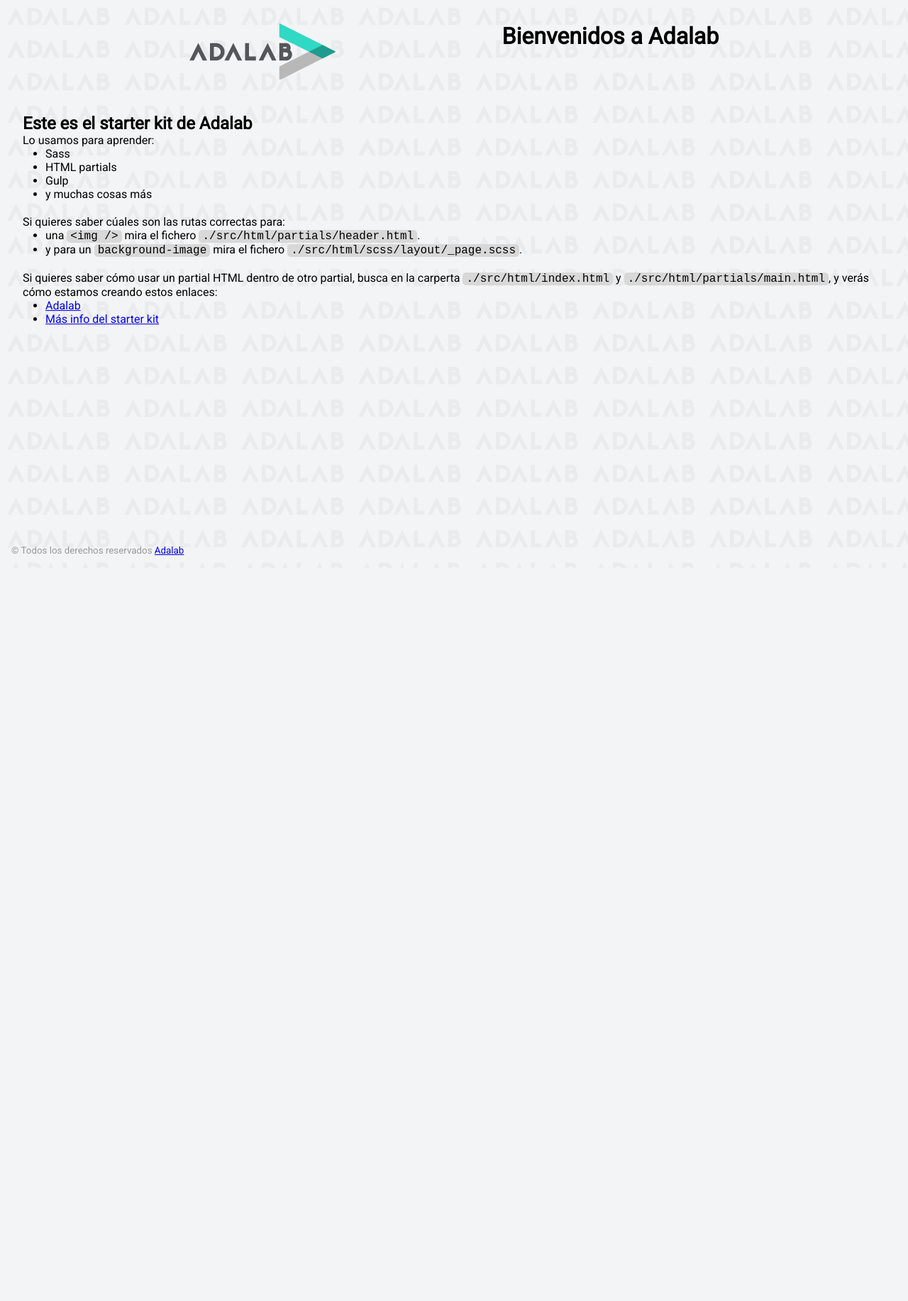
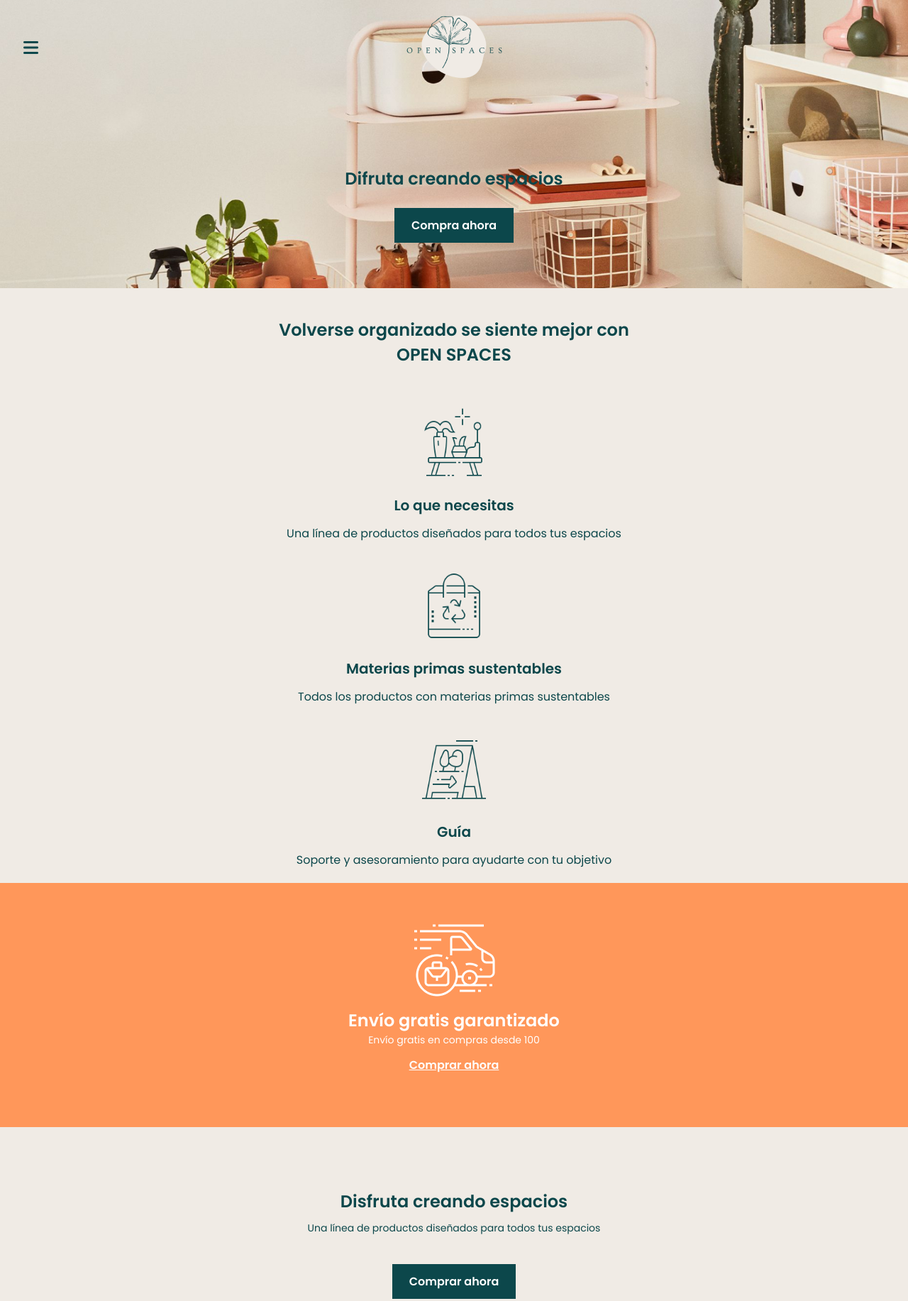
Before and after one commit to Adalab/modulo-1-evaluacion-final-sararunda, a website: page docs/index.html in a window 1280 px wide. Shown: the top 1833 px of the page at 71% size. Before the commit the page ends 800 px from the top, so only its background shows below. Drawn offline with Linux system fonts and the light colour scheme.

Commit message:
npm run docs

```diff
--- a/docs/assets/css/main.css
+++ /dev/null
@@ -1 +0,0 @@
-*{box-sizing:border-box;margin:0;padding:0}.code{font-size:16px;background:#d8d8d8;padding:0 5px;border-radius:5px}.link__adalab:hover{background-color:#099d8d;color:#fff}.link__github:hover{background-color:#CCC;color:#000}body{padding:2rem;height:100vh;background-image:url("../images/bg-adalab.png");background-color:#f3f4f5;font-family:"Roboto",sans-serif}.page__header{display:flex;justify-content:space-evenly;margin-bottom:3rem}.page__footer{position:fixed;left:0;bottom:0;width:100vw;padding:1rem;color:#999}.main__list{padding-left:2rem;padding-bottom:20px}
--- a/docs/assets/js/main.js
+++ /dev/null
@@ -1 +0,0 @@
-"use strict";console.log(">> Ready :)");
--- a/docs/index.html
+++ b/docs/index.html
@@ -3,66 +3,188 @@
   <head>
     <meta charset="UTF-8" />
     <meta name="viewport" content="width=device-width, initial-scale=1" />
-    <title>Adalab Web Starter Kit</title>
-    <link href="https://fonts.googleapis.com/css?family=Roboto&display=swap" rel="stylesheet" />
-    <link rel="stylesheet" href="./assets/css/main.css" />
-    <link rel="icon" href="./assets/images/favicon.png" />
+
+    <title>Open Spaces</title>
+    <link rel="preconnect" href="https://fonts.googleapis.com" />
+    <link rel="preconnect" href="https://fonts.gstatic.com" crossorigin />
+    <link
+      href="https://fonts.googleapis.com/css2?family=Poppins:wght@100;200;400;600&display=swap"
+      rel="stylesheet"
+    />
+
+    <script
+      src="https://kit.fontawesome.com/1d71b4c1f4.js"
+      crossorigin="anonymous"
+    ></script>
+    <link rel="stylesheet" href="./assets/css/style.css" />
   </head>
+  <body>
+    <header id="header" class="header">
+      <a class="header__menu" href="https://adalab.es/"
+        ><i class="fa-solid fa-bars"></i
+      ></a>
 
-  <body>
-    <div class="page">
-      <header class="page__header">
-        <img src="./assets/images/logo-adalab.png" alt="Adalab">
-        <h1>Bienvenidos a Adalab</h1>
+      <img
+        src="./assets/images/logo.png"
+        alt="logo brand"
+        class="header__icon-brand"
+      />
+      <div class="header__top">
+        <h1 class="header__top__title_header">Difruta creando espacios</h1>
+
+        <button class="header__top__buy_now">Compra ahora</button>
+      </div>
     </header>
 
-      <main class="page__main">
-        <h2>Este es el starter kit de Adalab</h2>
-        <p>Lo usamos para aprender:</p>
-        <ul class="main__list">
-          <li>Sass</li>
-          <li>HTML partials</li>
-          <li>Gulp</li>
-          <li>y muchas cosas más</li>
-        </ul>
-        <p>Si quieres saber cúales son las rutas correctas para:</p>
-        <ul class="main__list">
-          <li>
-            una <code class="code">&lt;img /&gt;</code> mira el fichero
-            <code class="code">./src/html/partials/header.html</code>.
+    <main class="main">
+      <section class="section-1">
+        <div class="wrapper">
+          <h2 class="section-1__title_advantages">
+            Volverse organizado se siente mejor con
+            <span class="section-1__title_advantages--capitalize">open spaces</span>
+          </h2>
+          <div class="section-1__advantages">
+            <article>
+              <img
+                class="section-1__advantages__icon_order"
+                src="./assets/images/icon_1.png"
+                alt="icono lo que necesitas"
+              />
+              <h3 class="section-1__advantages__title_order">Lo que necesitas</h3>
+              <p class="section-1__advantages__text_order">
+                Una línea de productos diseñados para todos tus espacios
+              </p>
+            </article>
+
+            <article>
+              <img
+                class="section-1__advantages__icon_order"
+                src="./assets/images/Biodegradable bag.png"
+                alt="icono materias biodegradables"
+              />
+              <h3 class="section-1__advantages__title_order">
+                Materias primas sustentables
+              </h3>
+              <p class="section-1__advantages__text_order">
+                Todos los productos con materias primas sustentables
+              </p>
+            </article>
+
+            <article>
+              <img
+                class="section-1__advantages__icon_order"
+                src="./assets/images/Park.png"
+                alt="incono guia"
+              />
+              <h3 class="section-1__advantages__title_order">Guía</h3>
+              <p class="section-1__advantages__text_order">
+                Soporte y asesoramiento para ayudarte con tu objetivo
+              </p>
+            </article>
+          </div>
+        </div>
+      </section>
+
+      <section class="section-2">
+        <article class="section-2__article_free">
+          <img
+            class="section-2__article_free__van"
+            src="./assets/images/go_6.png"
+            alt="imagen envío gratis"
+          />
+          <h2 class="section-2__article_free__title_free">
+            Envío gratis garantizado
+          </h2>
+          <p class="section-2__article_free__text_free">
+            Envío gratis en compras desde 100
+          </p>
+          <a class="section-2__article_free__link_buy" href="https://adalab.es/"
+            >Comprar ahora</a
+          >
+        </article>
+
+          <article class="section-2__article_spaces">
+
+            <h2 class="section-2__article_spaces__title_spaces">
+              Disfruta creando espacios
+            </h2>
+            <p class="section-2__article_spaces__text_spaces">
+              Una línea de productos diseñados para todos tus espacios
+            </p>
+            <button class="section-2__article_spaces__buy_now">Comprar ahora</button>
+            <div class="section-2__article_spaces__image_spaces"></div>
+
+          </article>
+      </div>
+      </section>
+
+    </main>
+
+    <footer class="footer">
+      <div class="shop">
+        <p class="info">Tienda</p>
+        <nav>
+          <ul class="link_info">
+            <li class="list">
+              <a class="link_info" href="https://adalab.es/">Productos</a>
             </li>
-          <li>
-            y para un <code class="code">background-image</code> mira el fichero
-            <code class="code">./src/html/scss/layout/_page.scss</code>.
+            <li class="list">
+              <a class="link_info" href="https://adalab.es/">Cajoneras</a>
+            </li>
+            <li class="list">
+              <a class="link_info" href="https://adalab.es/">Para toda la casa</a>
+            </li>
+            <li class="list">
+              <a class="link_info" href="https://adalab.es/">Hbaitaciones</a>
             </li>
           </ul>
-        <p>
-          Si quieres saber cómo usar un partial HTML dentro de otro partial, busca en la carperta
-          <code class="code">./src/html/index.html</code> y
-          <code class="code">./src/html/partials/main.html</code>, y verás cómo estamos creando estos
-          enlaces:
-        </p>
-        <ul class="main__list">
-          <li>
-            <a class="link__adalab" href="https://adalab.es">Adalab</a>
+        </nav>
+      </div>
 
+      <div class="we">
+        <p class="info">Nosotros</p>
+        <nav>
+          <ul>
+            <li class="list">
+              <a class="link_info" href="https://adalab.es/">Nuestra guía</a>
             </li>
-          <li>
-            <a class="" href="./more-info.html">Más info del starter kit</a>
-
+            <li class="list">
+              <a class="link_info" href="https://adalab.es/">Nuestro diseño</a>
+            </li>
+            <li class="list">
+              <a class="link_info" href="https://adalab.es/">Nuestra historia</a>
+            </li>
+            <li class="list">
+              <a class="link_info" href="https://adalab.es/">Ayuda</a>
             </li>
           </ul>
-      </main>
+        </nav>
+      </div>
 
-      <footer class="page__footer">
-        <small>
-          &copy; Todos los derechos reservados
-          <a class="link__adalab" href="https://adalab.es">Adalab</a>
-
-        </small>
+      <div class="contact">
+        <p class="info">Contacto</p>
+        <nav>
+          <ul>
+            <li class="list">
+              <a class="link_info" href="https://adalab.es/"
+                >ayuda@openspaces.com</a
+              >
+            </li>
+            <li class="list">
+              <a class="link_info" href="https://adalab.es/">Socios</a>
+            </li>
+          </ul>
+        </nav>
+        <nav class="rrss">
+          <a class="link_linked" href=""
+            ><i class="fa-brands fa-linkedin-in"></i
+          ></a>
+          <a class="link_insta" href=""><i class="fa-brands fa-instagram"></i></a>
+          <a class="link_twit" href=""><i class="fa-brands fa-twitter"></i></a>
+        </nav>
+      </div>
+      <a href="#header"><i class="fa-solid fa-arrow-up arrow"></i></a>
     </footer>
 
-    </div>
-    <script src="./assets/js/main.js"></script>
   </body>
 </html>
```
Also changed, not shown: docs/assets/css/style.css (added, +1 -0 lines), docs/more-info.html (deleted, +0 -37 lines), docs/assets/images/Biodegradable bag.png (added), docs/assets/images/Park.png (added), docs/assets/images/bg-adalab.png (deleted), docs/assets/images/creando-espacios.jpg (added), docs/assets/images/favicon.png (deleted), docs/assets/images/go_6.png (added), docs/assets/images/header.jpg (added), docs/assets/images/icon_1.png (added), docs/assets/images/logo-adalab.png (deleted), docs/assets/images/logo.png (added). Lines whose indentation alone changed are shown as unchanged.
